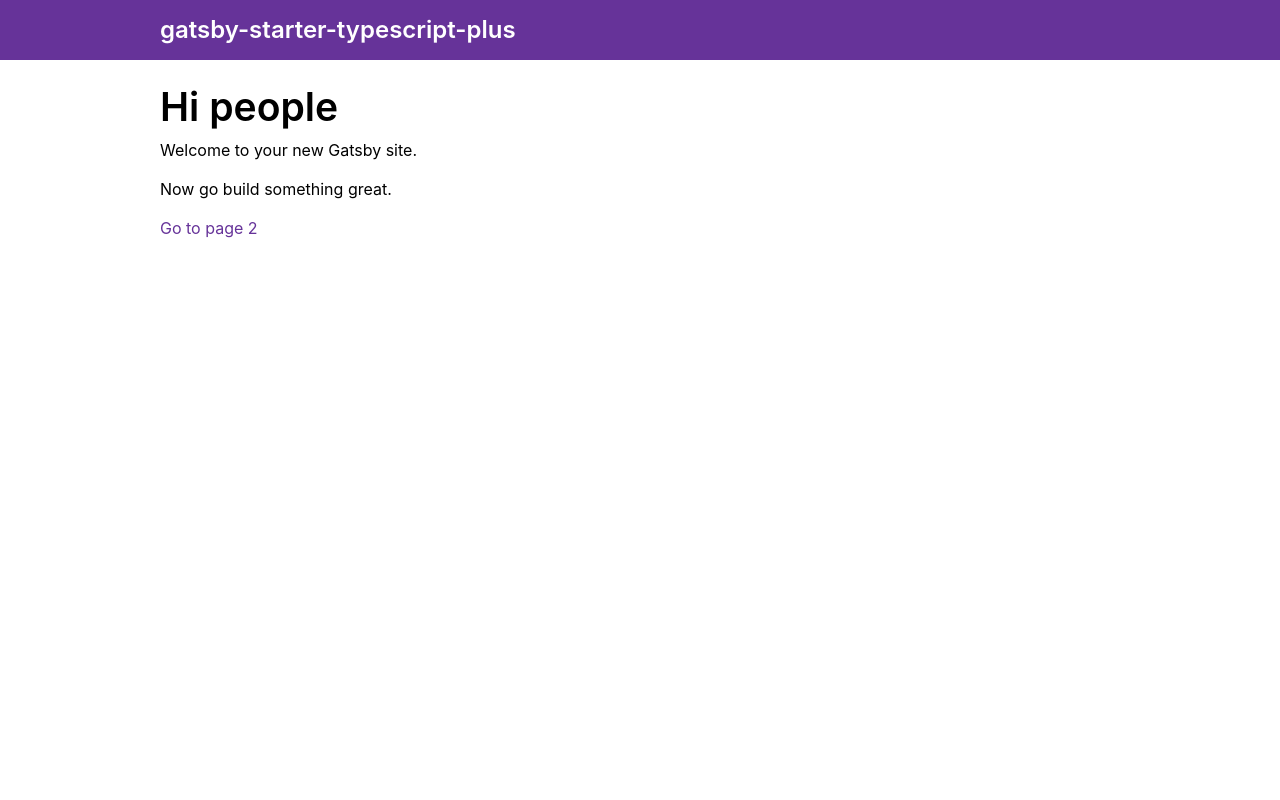
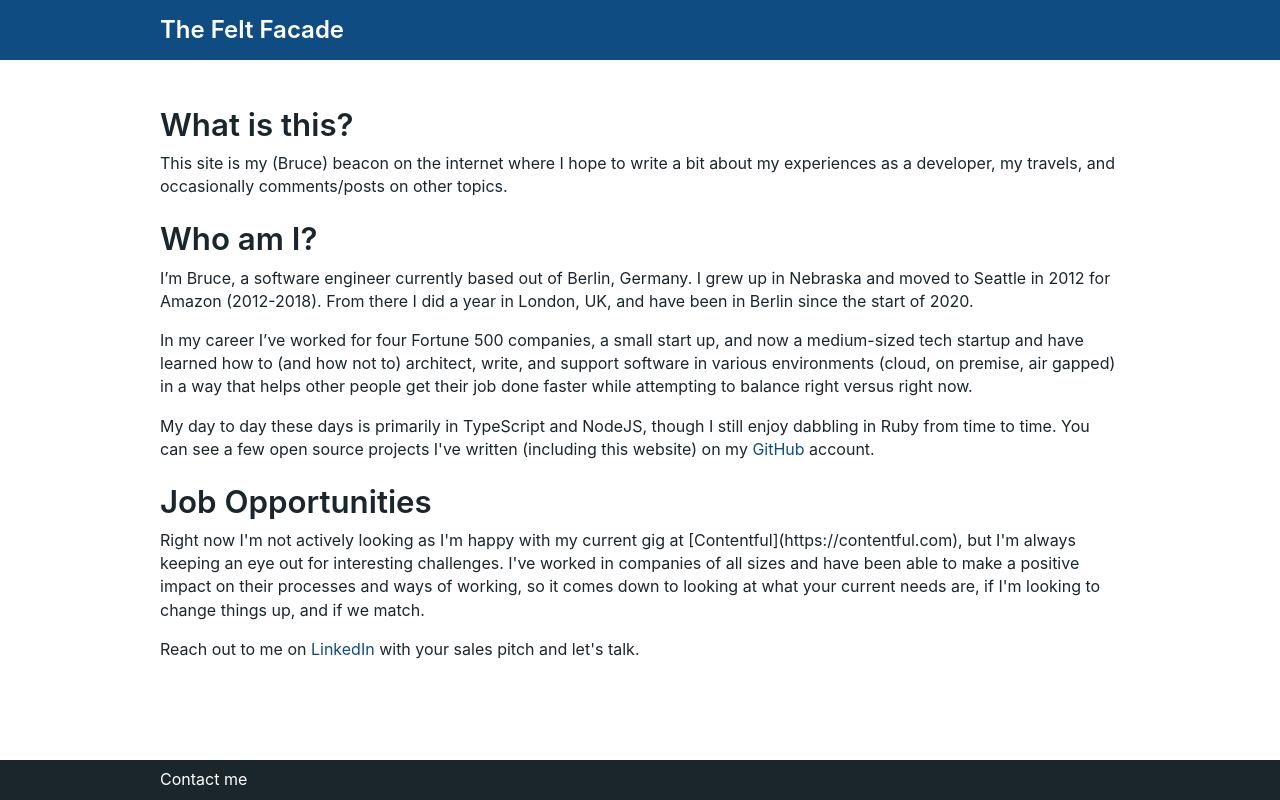
Before and after one commit to freakyfelt/brucefelt-com, a Gatsby site: page / in a window 1280 px wide. Built offline with nearby package versions, Linux system fonts and the light colour scheme; Gatsby itself is replaced by a stand-in of ours.

Commit message:
Initial commit of basic site

```diff
--- a/gatsby-config.js
+++ b/gatsby-config.js
@@ -1,19 +1,39 @@
-'use strict'
+require('dotenv').config({
+  path: `.env.${process.env.NODE_ENV}`
+})
+
+function getString(key, opts = {}) {
+  const val = process.env[key]
+  if (typeof val === 'string') {
+    return val
+  }
+
+  if (typeof opts.default !== 'undefined') {
+    return opts.default
+  }
+
+  throw new TypeError(`Expected env to have key ${key}`)
+}
+
+const SITE_URL = getString('SITE_URL', {
+  default: 'http://localhost'
+})
 
 module.exports = {
   siteMetadata: {
-    title: 'gatsby-starter-typescript-plus',
-    description: 'A starter kit for TypeScript-based Gatsby projects with sensible defaults.',
-    keywords: 'gatsbyjs, gatsby, javascript, sample, something',
-    siteUrl: 'https://gatsby-starter-typescript-plus.netlify.com',
+    title: 'The Felt Facade',
+    description: 'Base site for Bruce Felt, a software engineer based in Berlin, Germany',
+    keywords: 'gatsbyjs, gatsby, javascript, typescript, ruby, aws, contentful',
+    siteUrl: SITE_URL,
     author: {
-      name: 'Resi Respati',
-      url: 'https://twitter.com/resir014',
-      email: 'resir014@gmail.com'
+      name: 'Bruce Felt',
+      url: SITE_URL,
+      github: 'freakyfelt',
+      twitter: 'freakyfelt',
+      linkedIn: 'brucefelt'
     }
   },
-  plugins: [
-    {
+  plugins: [{
       resolve: 'gatsby-source-filesystem',
       options: {
         name: 'content',
@@ -23,8 +43,7 @@ module.exports = {
     {
       resolve: 'gatsby-transformer-remark',
       options: {
-        plugins: [
-          {
+        plugins: [{
             resolve: 'gatsby-remark-responsive-iframe',
             options: {
               wrapperStyle: 'margin-bottom: 1rem'
@@ -48,7 +67,7 @@ module.exports = {
     {
       resolve: 'gatsby-plugin-canonical-urls',
       options: {
-        siteUrl: 'https://gatsby-starter-typescript-plus.netlify.com'
+        siteUrl: SITE_URL
       }
     },
     'gatsby-plugin-emotion',
--- a/package.json
+++ b/package.json
@@ -26,8 +26,11 @@
   "dependencies": {
     "@emotion/core": "^10.0.10",
     "@emotion/styled": "^10.0.12",
+    "@iconify/icons-ant-design": "^1.0.7",
+    "@iconify/react": "^1.1.3",
     "babel-plugin-styled-components": "^1.10.1",
     "classnames": "^2.2.6",
+    "dotenv": "^8.2.0",
     "gatsby": "^2.10.0",
     "gatsby-image": "^2.2.1",
     "gatsby-plugin-canonical-urls": "^2.1.0",
--- /dev/null
+++ b/src/components/Footer.tsx
@@ -0,0 +1,67 @@
+import React from 'react'
+import styled from '@emotion/styled'
+import { transparentize } from 'polished'
+import { Link } from 'gatsby'
+import { heights, dimensions, colors } from '../styles/variables'
+import Container from './Container'
+import SocialLink from './SocialLink'
+
+const StyledFooter = styled.footer`
+  height: ${heights.footer}px;
+  padding: 0 ${dimensions.containerPadding}rem;
+  background-color: ${colors.almostBlack};
+  color: ${transparentize(0.5, colors.white)};
+`
+
+const FooterInner = styled(Container)`
+  display: flex;
+  flex-direction: row;
+  justify-content: space-between;
+  align-items: center;
+  height: 100%;
+`
+
+const NavList = styled.ul`
+  list-style: none;
+  margin: 0;
+  padding: 0;
+  display: flex;
+
+  li {
+    margin-right: 10px;
+
+    a {
+      color: ${colors.white};
+
+      &:hover,
+      &:focus {
+        text-decoration: none;
+      }
+    }
+  }
+`
+
+const Footer: React.FC = () => (
+  <StyledFooter>
+    <FooterInner>
+      <NavList>
+        <li>
+          <Link to="/contact">Contact me</Link>
+        </li>
+      </NavList>
+      <NavList>
+        <li>
+          <SocialLink to="github" display="icon" />
+        </li>
+        <li>
+          <SocialLink to="twitter" display="icon" />
+        </li>
+        <li>
+          <SocialLink to="linkedIn" display="icon" />
+        </li>
+      </NavList>
+    </FooterInner>
+  </StyledFooter>
+)
+
+export default Footer
--- /dev/null
+++ b/src/components/SocialLink.tsx
@@ -0,0 +1,91 @@
+import React from 'react'
+import { useStaticQuery, graphql } from 'gatsby'
+import { Icon } from '@iconify/react'
+import githubIcon from '@iconify/icons-ant-design/github'
+import twitterIcon from '@iconify/icons-ant-design/twitter'
+import linkedInIcon from '@iconify/icons-ant-design/linkedin'
+
+const githubUrl = (user: string): string => `https://github.com/${user}`
+const linkedInUrl = (user: string): string => `https://linkedin.com/in/${user}`
+const twitterUrl = (user: string): string => `https://twitter.com/${user}`
+
+interface StaticQueryProps {
+  site: {
+    siteMetadata: {
+      author: {
+        name: string
+        github: string
+        linkedIn: string
+        twitter: string
+      }
+    }
+  }
+}
+
+const configs = {
+  github: (data: StaticQueryProps) => {
+    const username = data.site.siteMetadata.author.github
+
+    return {
+      title: `GitHub (@${username})`,
+      displayTitle: 'GitHub',
+      url: githubUrl(username),
+      icon: githubIcon
+    }
+  },
+  linkedIn: (data: StaticQueryProps) => {
+    const username = data.site.siteMetadata.author.linkedIn
+
+    return {
+      title: 'LinkedIn',
+      displayTitle: 'LinkedIn',
+      url: linkedInUrl(username),
+      icon: linkedInIcon
+    }
+  },
+  twitter: (data: StaticQueryProps) => {
+    const username = data.site.siteMetadata.author.twitter
+
+    return {
+      title: `Twitter (@${username})`,
+      displayTitle: 'Twitter',
+      url: twitterUrl(username),
+      icon: twitterIcon
+    }
+  }
+}
+
+interface Props {
+  to: keyof typeof configs
+  display?: 'icon' | 'text' | 'full'
+}
+
+const SocialLink: React.FC<Props> = ({ to, display }) => {
+  const data: StaticQueryProps = useStaticQuery(graphql`
+    query SocialLinks {
+      site {
+        siteMetadata {
+          author {
+            github
+            linkedIn
+            twitter
+          }
+        }
+      }
+    }
+  `)
+
+  const { displayTitle, title, icon, url } = configs[to](data)
+
+  const withIcon = [undefined, 'full', 'icon'].includes(display)
+  const withText = [undefined, 'full', 'text'].includes(display)
+
+  return (
+    <a href={url} title={title} target="_blank" rel="noopener noreferrer">
+      {withIcon && <Icon icon={icon} />}
+      {withText && ` ${displayTitle}`}
+    </a>
+  )
+}
+
+export default SocialLink
--- a/src/content/a-markdown-page.md
+++ /dev/null
@@ -1,10 +0,0 @@
----
-layout: page
-title: 'Example Markdown page'
----
-
-Now we're writing in Markdown! Pretty nice, huh?
-
-This starter has out-of-the-box support for basic Markdown rendering. The `content/` directory is where you put all of your Markdown content in. Gatsby will build your pages out of it. Gatsby will also follow the directory structure of your files too, so when you store a page at e.g. `content/projects/large-hadron-collider.md`, it will be built in `/projects/large-hadron-collider/`.
-
-[That's cool! Okay, take me back home.](/)
--- /dev/null
+++ b/src/content/contact.md
@@ -0,0 +1,9 @@
+---
+title: Contact me
+---
+
+Want to get in touch?
+
+* For job opportunities: [LinkedIn](https://linkedin.com/in/brucefelt)
+* For nerding: [GitHub](https://github.com/freakyfelt)
+* For everything else: [Twitter](https://twitter.com/freakyfelt)
--- a/src/layouts/index.tsx
+++ b/src/layouts/index.tsx
@@ -8,6 +8,7 @@ import '../styles/normalize'
 import Header from '../components/Header'
 import LayoutRoot from '../components/LayoutRoot'
 import LayoutMain from '../components/LayoutMain'
+import Footer from '../components/Footer'
 
 interface StaticQueryProps {
   site: {
@@ -19,9 +20,11 @@ interface StaticQueryProps {
   }
 }
 
-const IndexLayout: React.FC = ({ children }) => (
-  <StaticQuery
-    query={graphql`
+interface Props {
+  title?: string
+}
+
+const query = graphql`
   query IndexLayoutQuery {
     site {
       siteMetadata {
@@ -30,18 +33,27 @@ const IndexLayout: React.FC = ({ children }) => (
       }
     }
   }
-    `}
+`
+
+const IndexLayout: React.FC<Props> = ({ children, title }) => (
+  <StaticQuery
+    query={query}
     render={(data: StaticQueryProps) => (
       <LayoutRoot>
         <Helmet
-          title={data.site.siteMetadata.title}
+          title={title}
+          titleTemplate={`%s - ${data.site.siteMetadata.title} `}
+          defaultTitle={data.site.siteMetadata.title}
           meta={[
             { name: 'description', content: data.site.siteMetadata.description },
-            { name: 'keywords', content: data.site.siteMetadata.keywords }
+            { name: 'keywords', content: data.site.siteMetadata.keywords },
+            { name: 'og:description', content: data.site.siteMetadata.description },
+            { name: 'twitter:description', content: data.site.siteMetadata.description }
           ]}
         />
         <Header title={data.site.siteMetadata.title} />
         <LayoutMain>{children}</LayoutMain>
+        <Footer />
       </LayoutRoot>
     )}
   />
--- a/src/pages/index.tsx
+++ b/src/pages/index.tsx
@@ -1,18 +1,51 @@
 import * as React from 'react'
-import { Link } from 'gatsby'
 
 import Page from '../components/Page'
 import Container from '../components/Container'
 import IndexLayout from '../layouts'
+import SocialLink from '../components/SocialLink'
 
 const IndexPage = () => (
   <IndexLayout>
     <Page>
       <Container>
-        <h1>Hi people</h1>
-        <p>Welcome to your new Gatsby site.</p>
-        <p>Now go build something great.</p>
-        <Link to="/page-2/">Go to page 2</Link>
+        <h2>What is this?</h2>
+
+        <p>
+          This site is my (Bruce) beacon on the internet where I hope to write a bit about my experiences as a developer, my travels, and
+          occasionally comments/posts on other topics.
+        </p>
+
+        <h2>Who am I?</h2>
+
+        <p>
+          I’m Bruce, a software engineer currently based out of Berlin, Germany. I grew up in Nebraska and moved to Seattle in 2012 for
+          Amazon (2012-2018). From there I did a year in London, UK, and have been in Berlin since the start of 2020.
+        </p>
+
+        <p>
+          In my career I’ve worked for four Fortune 500 companies, a small start up, and now a medium-sized tech startup and have learned
+          how to (and how not to) architect, write, and support software in various environments (cloud, on premise, air gapped) in a way
+          that helps other people get their job done faster while attempting to balance right versus right now.
+        </p>
+
+        <p>
+          My day to day these days is primarily in TypeScript and NodeJS, though I still enjoy dabbling in Ruby from time to time. You can
+          see a few open source projects I've written (including this website) on my <SocialLink to="github" /> account.
+        </p>
+
+        <h2>Job Opportunities</h2>
+
+        <p>
+          Right now I'm not actively looking as I'm happy with my current gig at [Contentful](https://contentful.com), but I'm always
+          keeping an eye out for interesting challenges. I've worked in companies of all sizes and have been able to make a positive impact
+          on their processes and ways of working, so it comes down to looking at what your current needs are, if I'm looking to change
+          things up, and if we match.
+        </p>
+
+        <p>
+          Reach out to me on <SocialLink to="linkedIn" display="text" /> with your sales pitch and let's talk.
+        </p>
       </Container>
     </Page>
   </IndexLayout>
--- a/src/styles/variables.ts
+++ b/src/styles/variables.ts
@@ -1,9 +1,9 @@
 /* eslint-disable max-len */
 
 export const colors = {
-  brand: '#663399',
-  lilac: '#9d7cbf',
-  accent: '#ffb238',
+  brand: '#0f4c81',
+  accent: '#ed6663',
+  almostBlack: '#1b262c',
   success: '#37b635',
   warning: '#ec1818',
   ui: {
@@ -18,7 +18,7 @@ export const colors = {
     calm: 'rgba(0, 0, 0, 0.54)'
   },
   white: '#fff',
-  black: '#000'
+  black: '#1b262c'
 }
 
 export const fonts = {
@@ -61,5 +61,6 @@ export const dimensions = {
 }
 
 export const heights = {
-  header: 60
+  header: 60,
+  footer: 40
 }
--- a/src/templates/page.tsx
+++ b/src/templates/page.tsx
@@ -28,7 +28,7 @@ interface PageTemplateProps {
 }
 
 const PageTemplate: React.FC<PageTemplateProps> = ({ data }) => (
-  <IndexLayout>
+  <IndexLayout title={data.markdownRemark.frontmatter.title}>
     <Page>
       <Container>
         <h1>{data.markdownRemark.frontmatter.title}</h1>
```
Also changed, not shown: src/pages/page-2.tsx (deleted, +0 -27 lines), 2 other files. Lines whose indentation alone changed are shown as unchanged.
